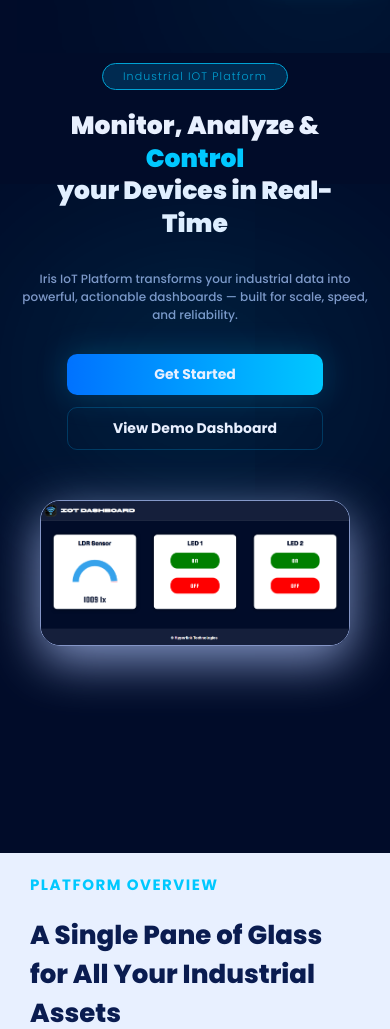
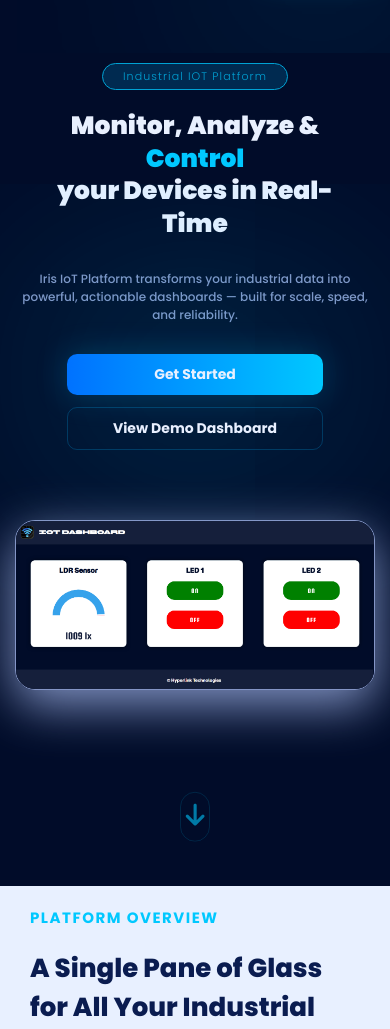
Before and after one commit to SS-2302/Iris-IOT-dashboard, a plain HTML site: page index.html in a window 390 px wide. Shown: the part 71-1100 px from the top of the page. Drawn offline with Linux system fonts and the light colour scheme.

Commit message:
Mobile UI bugs fix

```diff
--- a/index.html
+++ b/index.html
@@ -35,6 +35,9 @@
         </div>
         <div class="dash-img">
             <img src="/assets/dashboard.png" alt="Dashboard Image">
+        </div>
+        <div class="down-arrow">
+            <div class="dwn-arr"><i class="fa-solid fa-arrow-down"></i></div>
         </div>
     </section>
 
--- a/mediaquries.css
+++ b/mediaquries.css
@@ -230,6 +230,19 @@
         margin: auto;
     }
 
+    .dash-img img{
+        /* height: 300px; */
+        width: 100%;
+    }
+
+    .dash-img{
+        display: flex;
+        justify-content: center;
+        padding: 0;
+        margin: 5px;
+        margin-top: 50px;
+    }
+
     .heading h1 {
         font-size: 25px;
     }
--- a/style.css
+++ b/style.css
@@ -31,6 +31,11 @@
 @keyframes fadeInUp {
   0% { opacity: 0; transform: translateY(20px); }
   100% { opacity: 1; transform: translateY(0); }
+}
+
+@keyframes bounce {
+  0%, 100% { transform: translateY(0); }
+  50% { transform: translateY(10px); }
 }
 
 
@@ -153,6 +158,25 @@
     border: var(--muted) 1px solid;
     box-shadow: 0 15px 50px var(--muted);
     animation: fadeInUp  ease-in 0.8s;
+}
+
+.down-arrow{
+    border: var(--accent4) 1px solid;
+    width: 30px;
+    height: 50px;
+    margin: auto;
+    display: flex;
+    justify-content: center;
+    align-items: center;
+    border-radius: 20px;
+    margin-top: 6rem;
+    animation: bounce 1.2s infinite;
+}
+
+
+.down-arrow i{
+    color: #00c8ff96;
+    font-size: 25px;
 }
 
 
```
